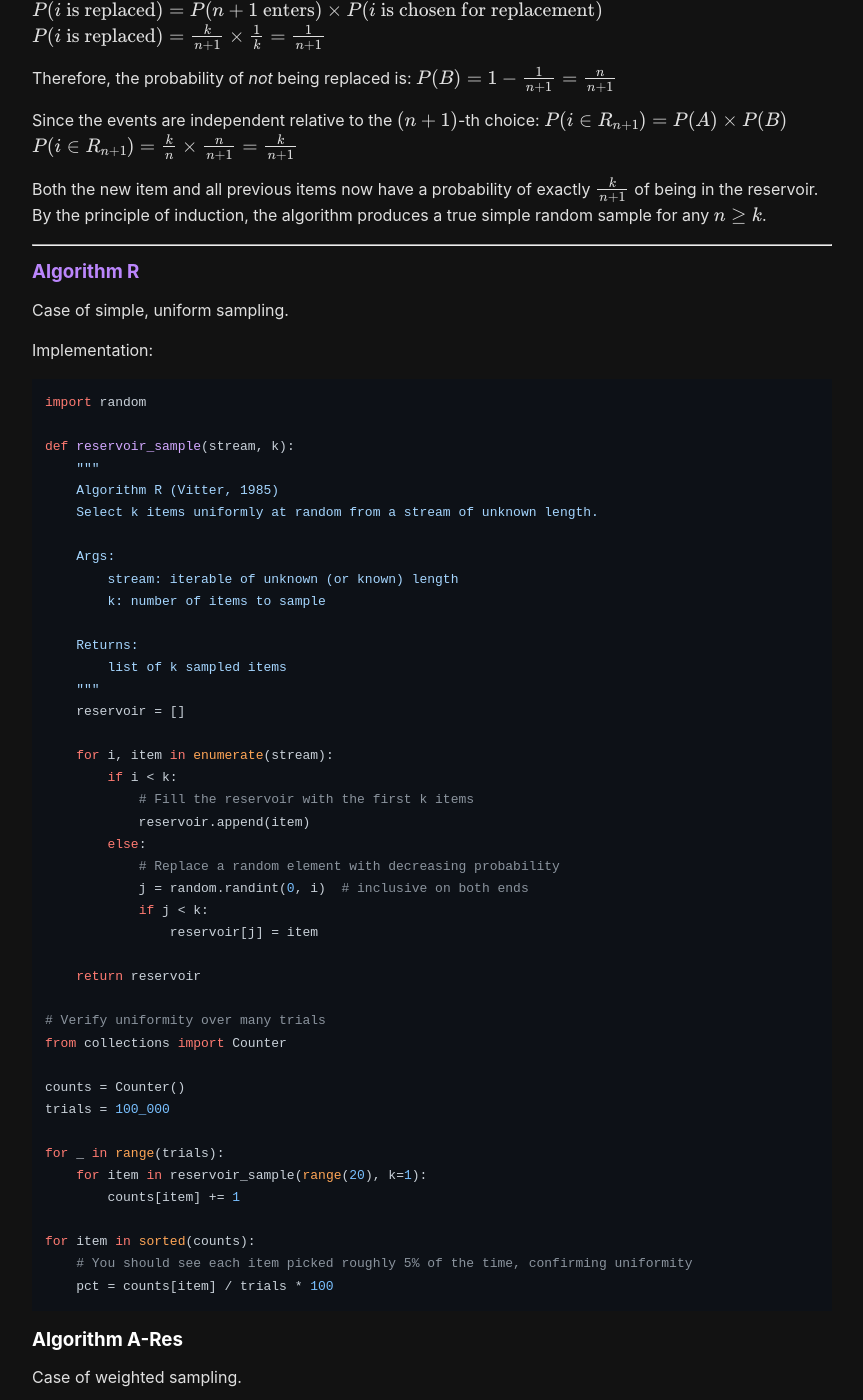
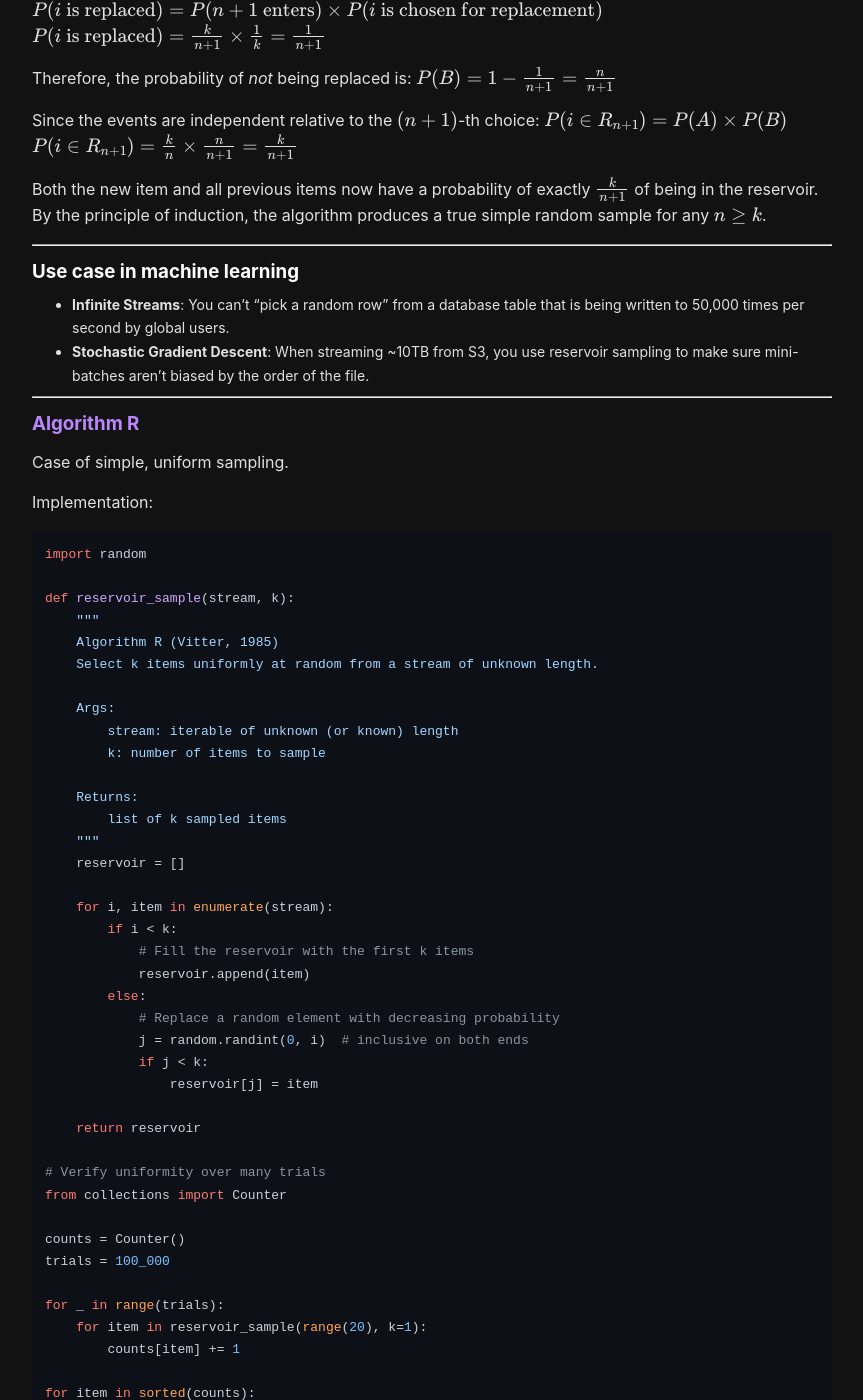
Before and after one commit to sean-sj-jung/sean-sj-jung.github.io, a Jekyll site: the page built from _posts/2021-03-01-ReservoirSampling.md, in a window 1280 px wide and 1400 px high, scrolled down 1332 px. Shown: the whole window, without its empty margins (208-1071 px from the left). Built offline with Jekyll 4.4.1, drawn with Linux system fonts in a browser that asks for light colours; nearby versions of some CDN libraries; some of the changed text lies outside the part shown.

Commit message:
update reservoir

````diff
--- a/_posts/2021-03-01-ReservoirSampling.md
+++ b/_posts/2021-03-01-ReservoirSampling.md
@@ -70,6 +70,12 @@ Both the new item and all previous items now have a probability of exactly $\fra
 
 ---
 
+### Use case in machine learning
+- **Infinite Streams**: You can't "pick a random row" from a database table that is being written to 50,000 times per second by global users.
+- **Stochastic Gradient Descent**: When streaming ~10TB from S3, you use reservoir sampling to make sure mini-batches aren't biased by the order of the file.
+
+---
+
 ### [Algorithm R](https://en.wikipedia.org/wiki/Reservoir_sampling)
 Case of simple, uniform sampling.
 
@@ -118,7 +124,9 @@ for item in sorted(counts):
     pct = counts[item] / trials * 100
 ```
 
-### Algorithm A-Res
+---
+
+### Algorithm A-Ress
 Case of weighted sampling.
 
 Implementation:
````
Also changed, not shown: other parts of _posts/2021-03-01-ReservoirSampling.md (+3 -5 lines).
